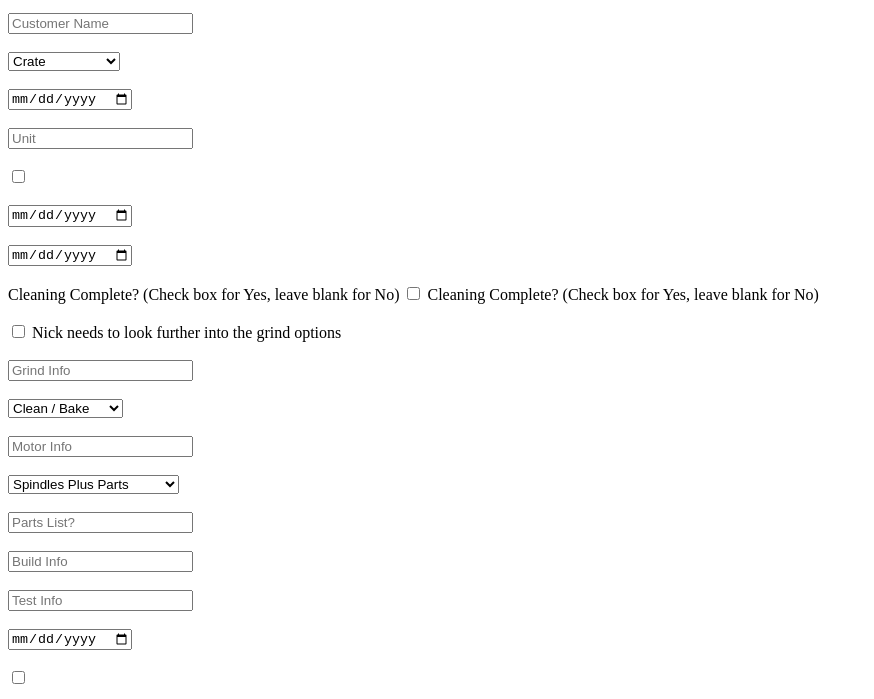
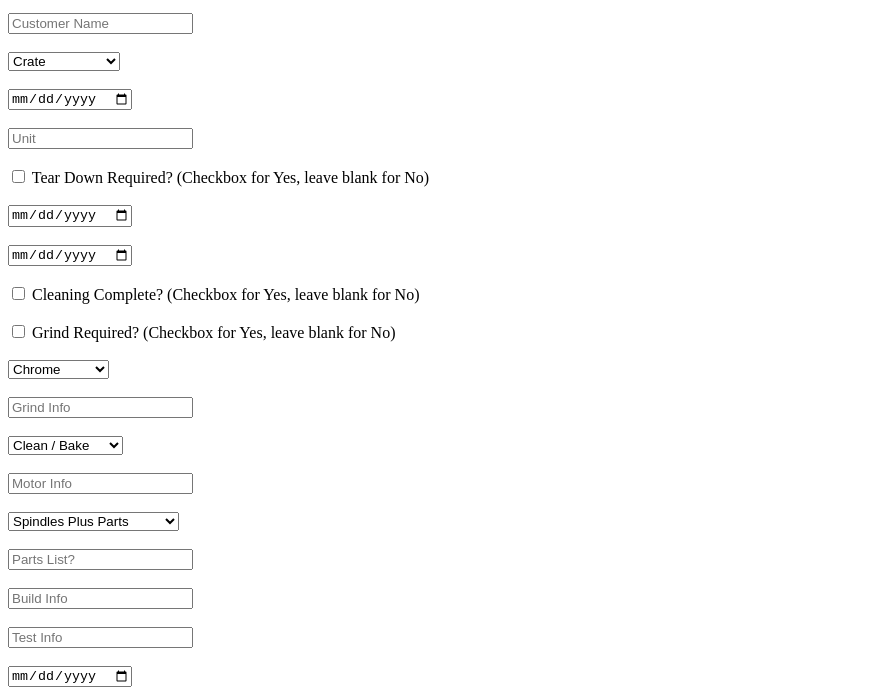
Before and after one commit to Jman0519/SpindlesPlus, a website: page frontend/CreateNewJob.html in a window 1280 px wide. Shown: the part 101-800 px from the top of the page, without its empty margins (0-874 px from the left). Drawn offline with Linux system fonts and the light colour scheme.

Commit message:
changed up grind type stuff

```diff
--- a/frontend/CreateNewJob.html
+++ b/frontend/CreateNewJob.html
@@ -33,6 +33,7 @@
             <br><br>
 
             <input type="checkbox" id="tearDown" placeholder="Tear Down Required?" required>
+            <label for="tearDown">Tear Down Required? (Checkbox for Yes, leave blank for No) </label>
             <br><br>
 
             <input type="date" id="quotedDate" placeholder="Customer Quoted Date" required>
@@ -41,13 +42,20 @@
             <input type="date" id="approvalDate" placeholder="Customer Approval Date" required>
             <br><br>
 
-            <label for="cleaning">Cleaning Complete? (Check box for Yes, leave blank for No) </label>
             <input type="checkbox" id="cleaning" placeholder="Cleaning Complete?" required>
-            <label for="cleaning">Cleaning Complete? (Check box for Yes, leave blank for No) </label>
+            <label for="cleaning">Cleaning Complete? (Checkbox for Yes, leave blank for No) </label>
             <br><br>
 
-            <input type="checkbox" id="grind" placeholder="Grind Required?" required>
-            <label for="grind">Nick needs to look further into the grind options </label>
+            <input type="checkbox" id="grindRequired" placeholder="Grind Required?" required>
+            <label for="grind">Grind Required? (Checkbox for Yes, leave blank for No) </label>
+            <br><br>
+
+            <select id="grindType" placeholder="Type of Grind" required>
+                <option value="C">Chrome</option>
+                <option value="G">Grind</option>
+                <option value="J">Jig</option>
+                <option value="N/A">Not Required</option>
+            </select>
             <br><br>
 
             <input type="text" id="grindInfo" placeholder="Grind Info" required>
@@ -82,6 +90,7 @@
             <br><br>
 
             <input type="checkbox" id="readyToShip" placeholder="Ready to Ship?" required>
+            <label for="readyToShip">Ready To Ship? (Checkbox for Yes, leave blank for No) </label>
             <br><br><br><br>
 
 
```
Also changed, not shown: To-Do Text File.txt (+10 -0 lines).
